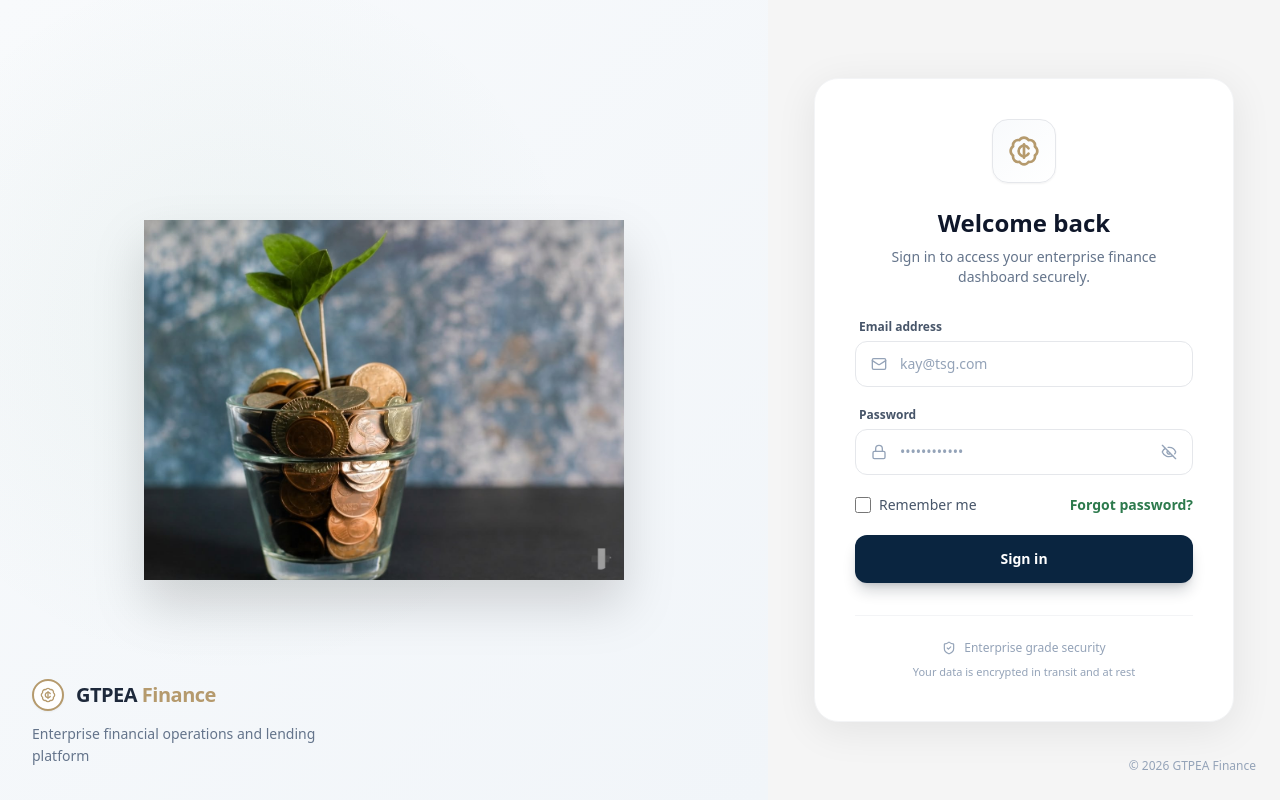
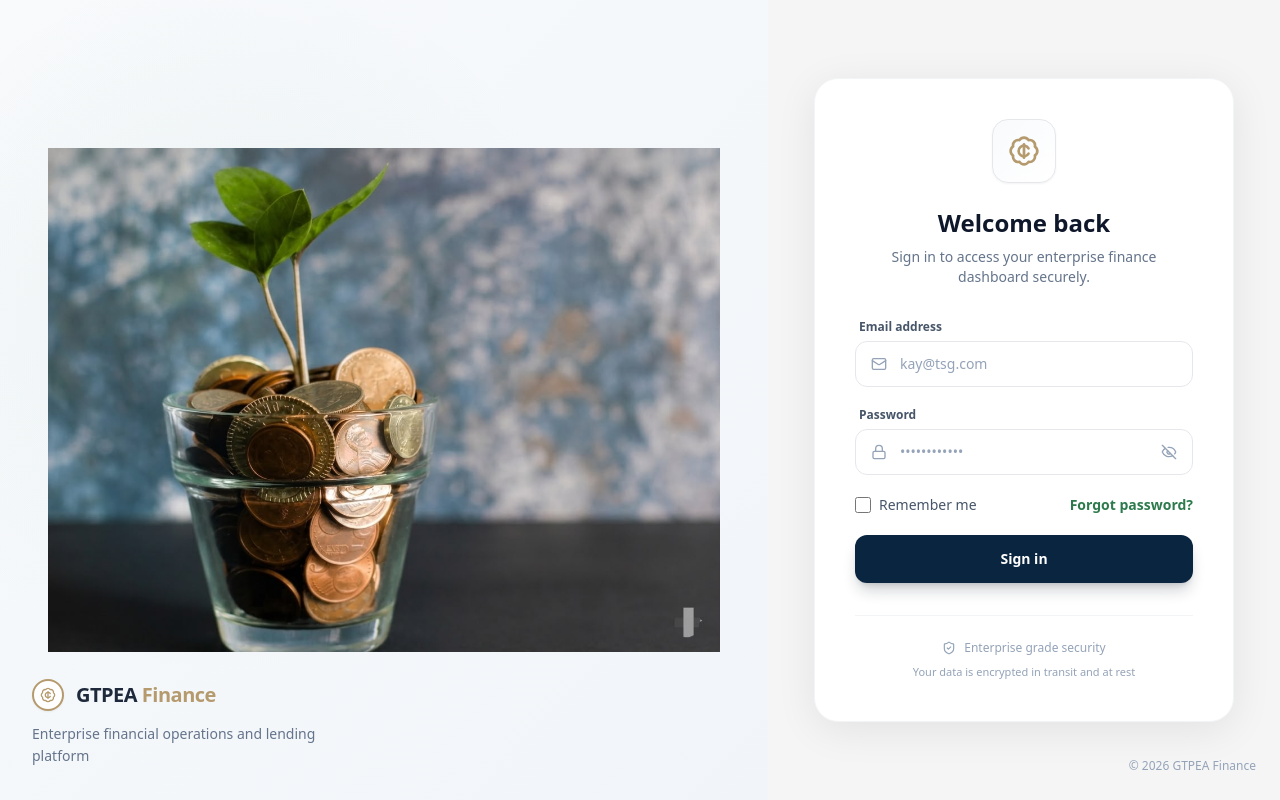
Before and after one commit to amiteyewisdom/GTPEA, a Next.js app: page /login in a window 1280 px wide. Built offline with nearby package versions, Linux system fonts and the light colour scheme.

Commit message:
Update page.tsx

```diff
--- a/src/app/(auth)/login/page.tsx
+++ b/src/app/(auth)/login/page.tsx
@@ -38,15 +38,15 @@ export default function LoginPage() {
         {/* Background subtle pattern */}
         <div className="absolute inset-0 bg-[radial-gradient(circle_at_30%_40%,rgba(45,122,77,0.05)_0%,transparent_50%)]" />
 
-        {/* Centered Growth Image */}
-        <div className="relative w-full max-w-lg xl:max-w-xl px-12">
+        {/* Centered Growth Image - Larger display */}
+        <div className="relative w-full h-full flex items-center justify-center p-8 xl:p-16">
           <Image
             src="/images/growth-coins.jpeg"
             alt="Financial Growth"
-            width={600}
-            height={600}
-            className="w-full h-auto object-contain drop-shadow-2xl"
+            fill
+            className="object-contain object-center p-8 xl:p-12"
             priority
+            sizes="(max-width: 1280px) 55vw, 60vw"
           />
         </div>
 
```
